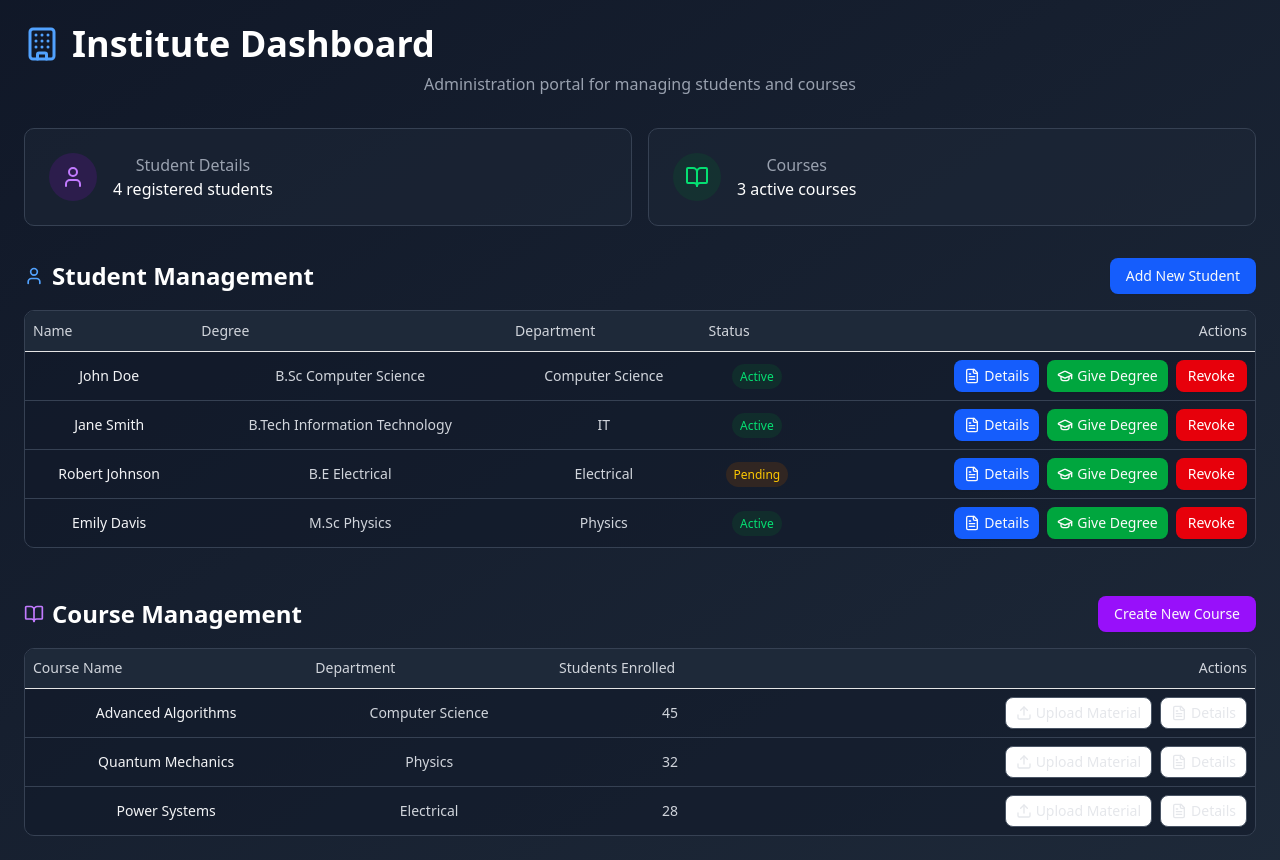
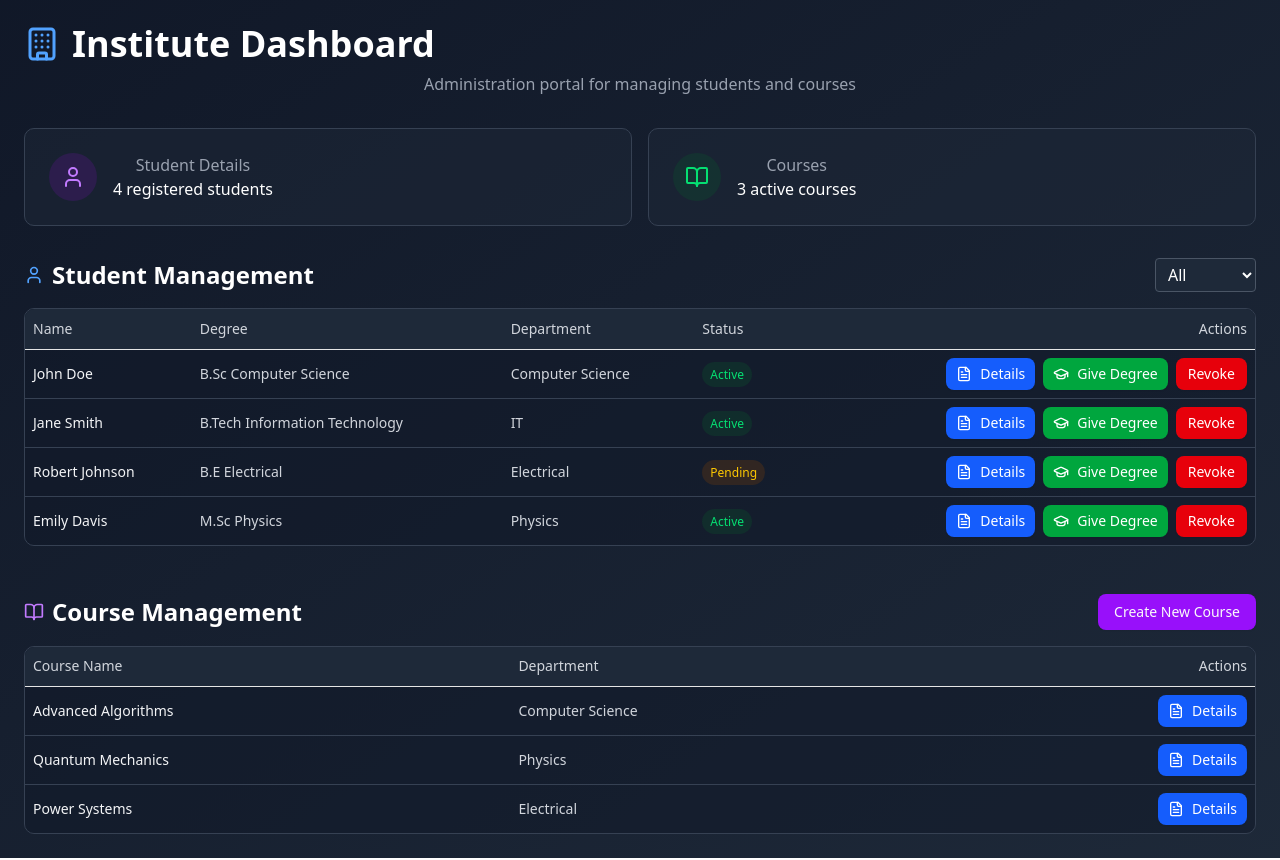
Before and after one commit to rohanb1022/NFC4_KDG, a React (Vite) app in the folder frontend/: page /AdminDashboard in a window 1280 px wide. Built offline with nearby package versions, Linux system fonts and the light colour scheme.

Commit message:
Shared and changes in Admin Dashboard

```diff
--- a/frontend/src/App.jsx
+++ b/frontend/src/App.jsx
@@ -3,6 +3,7 @@ import AuthPage from './pages/AuthPage'
 import { Routes, Route, Navigate } from "react-router-dom";
 import StudentDashboard from './pages/StudentDashboard';
 import AdminDashboard from './pages/AdminDashboard';
+import Employer from './pages/Employer';
 
 function App() {
   return (
@@ -11,6 +12,8 @@ function App() {
          <Route path="/auth" element={ <AuthPage />} />
          <Route path="/StudentDashboard" element={<StudentDashboard />} />
          <Route path="/AdminDashboard" element={<AdminDashboard />} />
+          <Route path="/Employer" element={<Employer />} />
+          {/* Add more routes as needed */}
       </Routes>
     </div>
   )
--- /dev/null
+++ b/frontend/src/components/ui/badge.jsx
@@ -0,0 +1,44 @@
+import * as React from "react"
+import { Slot } from "@radix-ui/react-slot"
+import { cva } from "class-variance-authority";
+
+import { cn } from "@/lib/utils"
+
+const badgeVariants = cva(
+  "inline-flex items-center justify-center rounded-md border px-2 py-0.5 text-xs font-medium w-fit whitespace-nowrap shrink-0 [&>svg]:size-3 gap-1 [&>svg]:pointer-events-none focus-visible:border-ring focus-visible:ring-ring/50 focus-visible:ring-[3px] aria-invalid:ring-destructive/20 dark:aria-invalid:ring-destructive/40 aria-invalid:border-destructive transition-[color,box-shadow] overflow-hidden",
+  {
+    variants: {
+      variant: {
+        default:
+          "border-transparent bg-primary text-primary-foreground [a&]:hover:bg-primary/90",
+        secondary:
+          "border-transparent bg-secondary text-secondary-foreground [a&]:hover:bg-secondary/90",
+        destructive:
+          "border-transparent bg-destructive text-white [a&]:hover:bg-destructive/90 focus-visible:ring-destructive/20 dark:focus-visible:ring-destructive/40 dark:bg-destructive/60",
+        outline:
+          "text-foreground [a&]:hover:bg-accent [a&]:hover:text-accent-foreground",
+      },
+    },
+    defaultVariants: {
+      variant: "default",
+    },
+  }
+)
+
+function Badge({
+  className,
+  variant,
+  asChild = false,
+  ...props
+}) {
+  const Comp = asChild ? Slot : "span"
+
+  return (
+    (<Comp
+      data-slot="badge"
+      className={cn(badgeVariants({ variant }), className)}
+      {...props} />)
+  );
+}
+
+export { Badge, badgeVariants }
--- a/frontend/src/pages/AdminDashboard.jsx
+++ b/frontend/src/pages/AdminDashboard.jsx
@@ -13,6 +13,12 @@ import { User, BookOpen, FileText, GraduationCap, Building, Upload } from "lucid
 export default function InstituteDashboard() {
   const [uploadStudentId, setUploadStudentId] = useState(null)
   const [selectedFile, setSelectedFile] = useState(null)
+  const [filterStatus, setFilterStatus] = useState("All");
+  const [showCourseModal, setShowCourseModal] = useState(false)
+  const [newCourse, setNewCourse] = useState({
+    name: "",
+    department: "",
+  })
 
   const students = [
     { id: 1, name: "John Doe", degree: "B.Sc Computer Science", department: "Computer Science", status: "Active" },
@@ -26,6 +32,10 @@ export default function InstituteDashboard() {
     { id: 102, name: "Quantum Mechanics", department: "Physics", students: 32 },
     { id: 103, name: "Power Systems", department: "Electrical", students: 28 },
   ]
+
+  const filteredStudents = filterStatus === "All"
+    ? students
+    : students.filter((student) => student.status === filterStatus)
 
   // Handle file selection
   const handleFileChange = (e) => {
@@ -55,6 +65,18 @@ export default function InstituteDashboard() {
     }
     setUploadStudentId(null);
     setSelectedFile(null);
+  }
+
+  const handleCreateCourse = (e) => {
+    e.preventDefault()
+    courses.push({
+      id: Date.now(),
+      name: newCourse.name,
+      department: newCourse.department,
+    })
+    setShowCourseModal(false)
+    setNewCourse({ name: "", department: "" })
+    alert("Course created successfully!")
   }
 
   return (
@@ -100,29 +122,38 @@ export default function InstituteDashboard() {
             <h2 className="text-2xl font-semibold flex items-center gap-2">
               <User className="h-5 w-5 text-blue-400" /> Student Management
             </h2>
-            <Button className="bg-blue-600 hover:bg-blue-700">
-              Add New Student
-            </Button>
+            <div className="flex items-center gap-2">
+              <select
+                value={filterStatus}
+                onChange={e => setFilterStatus(e.target.value)}
+                className="bg-gray-800 text-white border border-gray-600 rounded px-2 py-1"
+              >
+                <option value="All">All</option>
+                <option value="Active">Active</option>
+                <option value="Pending">Pending</option>
+              </select>
+
+            </div>
           </div>
           <div className="border border-gray-700 rounded-lg overflow-hidden">
             <Table className="bg-gray-900/50">
               <TableHeader className="bg-gray-800">
                 <TableRow>
-                  <TableHead className="text-gray-300">Name</TableHead>
-                  <TableHead className="text-gray-300">Degree</TableHead>
-                  <TableHead className="text-gray-300">Department</TableHead>
-                  <TableHead className="text-gray-300">Status</TableHead>
-                  <TableHead className="text-right text-gray-300">Actions</TableHead>
+                  <TableHead className="text-gray-300 text-left">Name</TableHead>
+                  <TableHead className="text-gray-300 text-left">Degree</TableHead>
+                  <TableHead className="text-gray-300 text-left">Department</TableHead>
+                  <TableHead className="text-gray-300 text-left">Status</TableHead>
+                  <TableHead className="text-gray-300 text-right">Actions</TableHead>
                 </TableRow>
               </TableHeader>
               <TableBody>
-                {students.map((student) => (
+                {filteredStudents.map((student) => (
                   <React.Fragment key={student.id}>
                     <TableRow className="border-gray-700 hover:bg-gray-800/50">
-                      <TableCell className="font-medium text-gray-100">{student.name}</TableCell>
-                      <TableCell className="text-gray-300">{student.degree}</TableCell>
-                      <TableCell className="text-gray-300">{student.department}</TableCell>
-                      <TableCell>
+                      <TableCell className="font-medium text-gray-100 text-left">{student.name}</TableCell>
+                      <TableCell className="text-gray-300 text-left">{student.degree}</TableCell>
+                      <TableCell className="text-gray-300 text-left">{student.department}</TableCell>
+                      <TableCell className="text-left">
                         <span className={`px-2 py-1 rounded-full text-xs ${
                           student.status === "Active"
                             ? "bg-green-900/30 text-green-400"
@@ -131,18 +162,22 @@ export default function InstituteDashboard() {
                           {student.status}
                         </span>
                       </TableCell>
-                      <TableCell className="flex justify-end gap-2">
-                        <Button size="sm" className="gap-1 bg-blue-600 hover:bg-blue-700">
-                          <FileText className="h-4 w-4" /> Details
+                      <TableCell className="flex justify-end gap-2 text-right">
+                        <Button
+                          size="sm"
+                          className="gap-1 bg-blue-600 hover:bg-blue-700 text-white"
+                          onClick={() => alert(`Details for ${student.name}`)}
+                        >
+                          <FileText className="h-4 w-4" /> <span className="ml-1">Details</span>
                         </Button>
                         <Button
                           size="sm"
-                          className="gap-1 bg-green-600 hover:bg-green-700"
+                          className="gap-1 bg-green-600 hover:bg-green-700 text-white"
                           onClick={() => setUploadStudentId(student.id)}
                         >
-                          <GraduationCap className="h-4 w-4" /> Give Degree
+                          <GraduationCap className="h-4 w-4" /> <span className="ml-1">Give Degree</span>
                         </Button>
-                        <Button variant="destructive" size="sm" className="gap-1">
+                        <Button variant="destructive" size="sm" className="gap-1 text-white">
                           Revoke
                         </Button>
                       </TableCell>
@@ -159,11 +194,11 @@ export default function InstituteDashboard() {
                             />
                             <Button
                               size="sm"
-                              className="gap-1 bg-blue-600 hover:bg-blue-700"
+                              className="gap-1 bg-blue-600 hover:bg-blue-700 text-white"
                               onClick={handleUpload}
                               disabled={!selectedFile}
                             >
-                              <Upload className="h-4 w-4" /> Upload PDF/Certificate
+                              <Upload className="h-4 w-4" /> <span className="ml-1">Upload PDF/Certificate</span>
                             </Button>
                             <Button
                               size="sm"
@@ -193,32 +228,81 @@ export default function InstituteDashboard() {
             <h2 className="text-2xl font-semibold flex items-center gap-2">
               <BookOpen className="h-5 w-5 text-purple-400" /> Course Management
             </h2>
-            <Button className="bg-purple-600 hover:bg-purple-700">
+            <Button
+              className="bg-purple-600 hover:bg-purple-700"
+              onClick={() => setShowCourseModal(true)}
+            >
               Create New Course
             </Button>
           </div>
+          {/* Modal for creating a course */}
+          {showCourseModal && (
+            <div className="fixed inset-0 bg-black bg-opacity-50 flex items-center justify-center z-50">
+              <form
+                className="bg-gray-900 border border-gray-700 rounded-lg p-8 flex flex-col gap-4 w-full max-w-md"
+                onSubmit={handleCreateCourse}
+              >
+                <h3 className="text-xl font-semibold mb-2 text-purple-400">Create New Course</h3>
+                <label className="text-gray-300">
+                  Course Name
+                  <input
+                    type="text"
+                    required
+                    value={newCourse.name}
+                    onChange={e => setNewCourse({ ...newCourse, name: e.target.value })}
+                    className="mt-1 w-full px-3 py-2 rounded bg-gray-800 text-white border border-gray-600"
+                  />
+                </label>
+                <label className="text-gray-300">
+                  Department
+                  <input
+                    type="text"
+                    required
+                    value={newCourse.department}
+                    onChange={e => setNewCourse({ ...newCourse, department: e.target.value })}
+                    className="mt-1 w-full px-3 py-2 rounded bg-gray-800 text-white border border-gray-600"
+                  />
+                </label>
+                <div className="flex gap-2 justify-end mt-4">
+                  <Button
+                    type="button"
+                    variant="outline"
+                    className="border-gray-600 text-gray-200 hover:bg-gray-700"
+                    onClick={() => setShowCourseModal(false)}
+                  >
+                    Cancel
+                  </Button>
+                  <Button
+                    type="submit"
+                    className="bg-purple-600 hover:bg-purple-700"
+                  >
+                    Create
+                  </Button>
+                </div>
+              </form>
+            </div>
+          )}
           <div className="border border-gray-700 rounded-lg overflow-hidden">
             <Table className="bg-gray-900/50">
               <TableHeader className="bg-gray-800">
                 <TableRow>
-                  <TableHead className="text-gray-300">Course Name</TableHead>
-                  <TableHead className="text-gray-300">Department</TableHead>
-                  <TableHead className="text-gray-300">Students Enrolled</TableHead>
-                  <TableHead className="text-right text-gray-300">Actions</TableHead>
+                  <TableHead className="text-gray-300 text-left">Course Name</TableHead>
+                  <TableHead className="text-gray-300 text-left">Department</TableHead>
+                  <TableHead className="text-gray-300 text-right">Actions</TableHead>
                 </TableRow>
               </TableHeader>
               <TableBody>
                 {courses.map((course) => (
                   <TableRow key={course.id} className="border-gray-700 hover:bg-gray-800/50">
-                    <TableCell className="font-medium text-gray-100">{course.name}</TableCell>
-                    <TableCell className="text-gray-300">{course.department}</TableCell>
-                    <TableCell className="text-gray-300">{course.students}</TableCell>
-                    <TableCell className="flex justify-end gap-2">
-                      <Button variant="outline" size="sm" className="gap-1 border-gray-600 text-gray-200 hover:bg-gray-700">
-                        <Upload className="h-4 w-4" /> Upload Material
-                      </Button>
-                      <Button variant="outline" size="sm" className="gap-1 border-gray-600 text-gray-200 hover:bg-gray-700">
-                        <FileText className="h-4 w-4" /> Details
+                    <TableCell className="font-medium text-gray-100 text-left">{course.name}</TableCell>
+                    <TableCell className="text-gray-300 text-left">{course.department}</TableCell>
+                    <TableCell className="flex justify-end gap-2 text-right">
+                      <Button
+                        size="sm"
+                        className="gap-1 bg-blue-600 hover:bg-blue-700 text-white"
+                        onClick={() => alert(`Details for ${course.name}`)}
+                      >
+                        <FileText className="h-4 w-4" /> <span className="ml-1">Details</span>
                       </Button>
                     </TableCell>
                   </TableRow>
```
Also changed, not shown: frontend/src/components/ui/input.jsx (added, +24 -0 lines), frontend/src/pages/Employer.jsx (added, +93 -0 lines).
